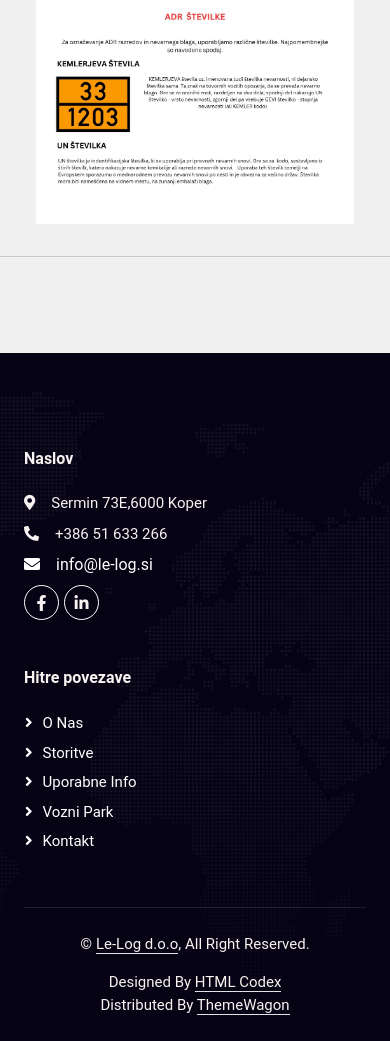
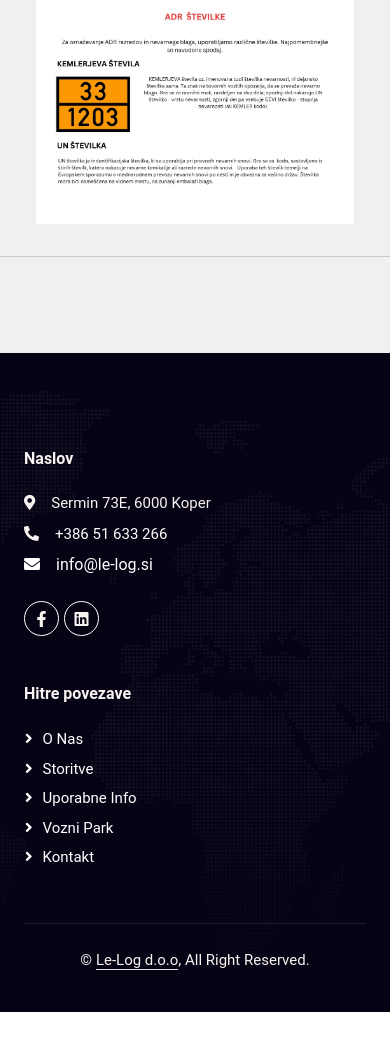
Before and after one commit to amtechweb/le-log, a Flask app: page /sloadr in a window 390 px wide. Shown: the part 2399-3440 px from the top of the page. After the commit the page ends 3411 px from the top, so only its background shows below. Run offline with Flask 2, Linux system fonts and the light colour scheme; some libraries are stand-ins or nearby versions.

Commit message:
updated version

```diff
--- a/templates/sloadr.html
+++ b/templates/sloadr.html
@@ -162,12 +162,12 @@
             <div class="row g-5">
                 <div class="col-lg-6 col-md-6">
                     <h6 class="text-light mb-4">Naslov</h6>
-                    <p class="mb-2"><i class="fa fa-map-marker-alt me-3"></i>Sermin 73E,6000 Koper</p>
-                    <p class="mb-2"><i class="fa fa-phone-alt me-3"></i>+386 51 633 266</p>
+                    <p class="mb-2"><i class="fa fa-map-marker-alt me-3"></i>Sermin 73E, 6000 Koper</p>
+<p class="mb-2"><i class="fa fa-phone-alt me-3"></i><a href="tel:+38651633266" style="color: white;">+386 51 633 266</a></p>
                     <a href="mailto:info@le-log.si" style="color:white;" class="mb-2"><i class="fa fa-envelope me-3"></i>info@le-log.si</a>
-                    <div class="d-flex pt-2">
-                        <a class="btn btn-outline-light btn-social" href=""><i class="fab fa-facebook-f"></i></a>
-                        <a class="btn btn-outline-light btn-social" href=""><i class="fab fa-linkedin-in"></i></a>
+                     <div class="d-flex pt-4">
+                        <a class="btn btn-outline-light btn-social" href="https://www.facebook.com/lelogdoo/"><i class="fab fa-facebook-f"></i></a>
+                        <a class="btn btn-outline-light btn-social" href="https://si.linkedin.com/company/le-log-transport-and-logistics"><i class="fab fa-linkedin"></i></a>
                     </div>
                 </div>
                 <div class="col-lg-6 col-md-6">
@@ -186,11 +186,7 @@
                     <div class="col-md-6 text-center text-md-start mb-3 mb-md-0">
                         &copy; <a class="border-bottom" href="#">Le-Log d.o.o</a>, All Right Reserved.
                     </div>
-                    <div class="col-md-6 text-center text-md-end">
-                        <!--/*** This template is free as long as you keep the footer author’s credit link/attribution link/backlink. If you'd like to use the template without the footer author’s credit link/attribution link/backlink, you can purchase the Credit Removal License from "https://htmlcodex.com/credit-removal". Thank you for your support. ***/-->
-                        Designed By <a class="border-bottom" href="https://htmlcodex.com">HTML Codex</a>
-                        <br>Distributed By <a class="border-bottom" href="https://themewagon.com" target="_blank">ThemeWagon</a>
-                    </div>
+
                 </div>
             </div>
         </div>
--- a/templates/slopage.html
+++ b/templates/slopage.html
@@ -445,8 +445,8 @@ nakupom novih vozil.
           <div class="row g-5">
                 <div class="col-lg-6 col-md-6">
                     <h6 class="text-light mb-4">Naslov</h6>
-                    <p class="mb-2"><i class="fa fa-map-marker-alt me-3"></i>Sermin 73E,6000 Koper</p>
-                    <p class="mb-2"><i class="fa fa-phone-alt me-3"></i>+386 51 633 266</p>
+                    <p class="mb-2"><i class="fa fa-map-marker-alt me-3"></i>Sermin 73E, 6000 Koper</p>
+<p class="mb-2"><i class="fa fa-phone-alt me-3"></i><a href="tel:+38651633266" style="color: white;">+386 51 633 266</a></p>
                     <a href="mailto:info@le-log.si" style="color:white;" class="mb-2"><i class="fa fa-envelope me-3"></i>info@le-log.si</a>
                     <div class="d-flex pt-4">
                         <a class="btn btn-outline-light btn-social" href="https://www.facebook.com/lelogdoo/"><i class="fab fa-facebook-f"></i></a>
```
Also changed, not shown: templates/adr.html (+5 -10 lines), templates/containers.html (+5 -5 lines), templates/index.html (+2 -7 lines), templates/service.html (+5 -5 lines), templates/slocontainers.html (+5 -10 lines), templates/sloservice.html (+5 -5 lines).
